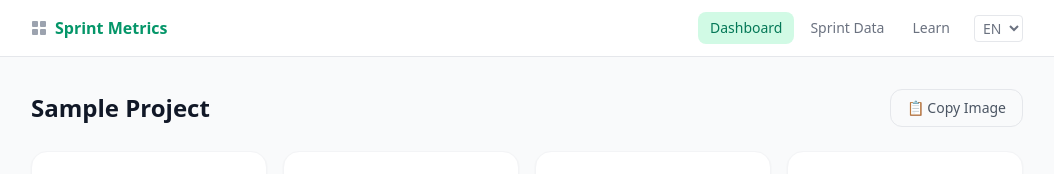
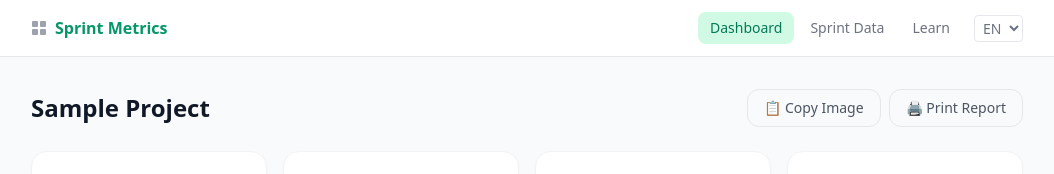
Before and after one commit to agile-toolkit/sprint-metrics, a React (Vite) app: page / in a window 1280 px wide. Both pictures are taken after a click on the button "Load Sample Data". Shown: the top 174 px of the page, without its empty margins (113-1167 px from the left). Built offline with nearby package versions, Linux system fonts and the light colour scheme.

Commit message:
feat: browser print API for retrospective report (issue #7)

```diff
--- a/src/App.tsx
+++ b/src/App.tsx
@@ -93,7 +93,7 @@ export default function App() {
 
   return (
     <div className="min-h-screen flex flex-col">
-      <header className="bg-white border-b border-gray-200 sticky top-0 z-10">
+      <header className="bg-white border-b border-gray-200 sticky top-0 z-10 print:hidden">
         <div className="max-w-5xl mx-auto px-4 h-14 flex items-center justify-between">
           <div className="flex items-center gap-2">
             <a
@@ -195,8 +195,9 @@ export default function App() {
                   </p>
                 )}
               </div>
-              <div className="flex items-center gap-2">
+              <div className="flex items-center gap-2 print:hidden">
                 {sprints.length > 0 && (
+                  <>
                     <button
                       onClick={copyDashboardImage}
                       disabled={copying}
@@ -204,6 +205,13 @@ export default function App() {
                     >
                       {copying ? '…' : `📋 ${t('results.copyImage')}`}
                     </button>
+                    <button
+                      onClick={() => window.print()}
+                      className="btn-secondary text-sm"
+                    >
+                      🖨️ {t('results.printReport')}
+                    </button>
+                  </>
                 )}
                 {sprints.length === 0 && (
                   <button
--- a/src/i18n/be.json
+++ b/src/i18n/be.json
@@ -43,7 +43,8 @@
     "moodLabel": "Настрой"
   },
   "results": {
-    "copyImage": "Капіраваць выяву"
+    "copyImage": "Капіраваць выяву",
+    "printReport": "Раздрукаваць справаздачу"
   },
   "burndown": {
     "title": "Burn-down спрынту (схематычна)",
--- a/src/i18n/en.json
+++ b/src/i18n/en.json
@@ -43,7 +43,8 @@
     "moodLabel": "Mood"
   },
   "results": {
-    "copyImage": "Copy Image"
+    "copyImage": "Copy Image",
+    "printReport": "Print Report"
   },
   "burndown": {
     "title": "Sprint burn-down (illustrative)",
--- a/src/i18n/es.json
+++ b/src/i18n/es.json
@@ -43,7 +43,8 @@
     "moodLabel": "Ánimo"
   },
   "results": {
-    "copyImage": "Copiar imagen"
+    "copyImage": "Copiar imagen",
+    "printReport": "Imprimir informe"
   },
   "burndown": {
     "title": "Burn-down del Sprint (ilustrativo)",
--- a/src/i18n/ru.json
+++ b/src/i18n/ru.json
@@ -43,7 +43,8 @@
     "moodLabel": "Настрой"
   },
   "results": {
-    "copyImage": "Копировать изображение"
+    "copyImage": "Копировать изображение",
+    "printReport": "Распечатать отчёт"
   },
   "burndown": {
     "title": "Burn-down спринта (схематично)",
--- a/src/index.css
+++ b/src/index.css
@@ -10,3 +10,8 @@
   .label { @apply text-sm font-medium text-gray-700 mb-1 block; }
   .input { @apply w-full px-3 py-2 border border-gray-200 rounded-lg text-sm focus:outline-none focus:ring-2 focus:ring-brand-500 focus:border-transparent; }
 }
+@media print {
+  body { background: white !important; }
+  .card { box-shadow: none !important; border-color: #e5e7eb !important; break-inside: avoid; }
+  main { padding: 0 !important; max-width: 100% !important; width: 100% !important; }
+}
```
Also changed, not shown: .artefacts/BRIEF.md. Lines whose indentation alone changed are shown as unchanged.
